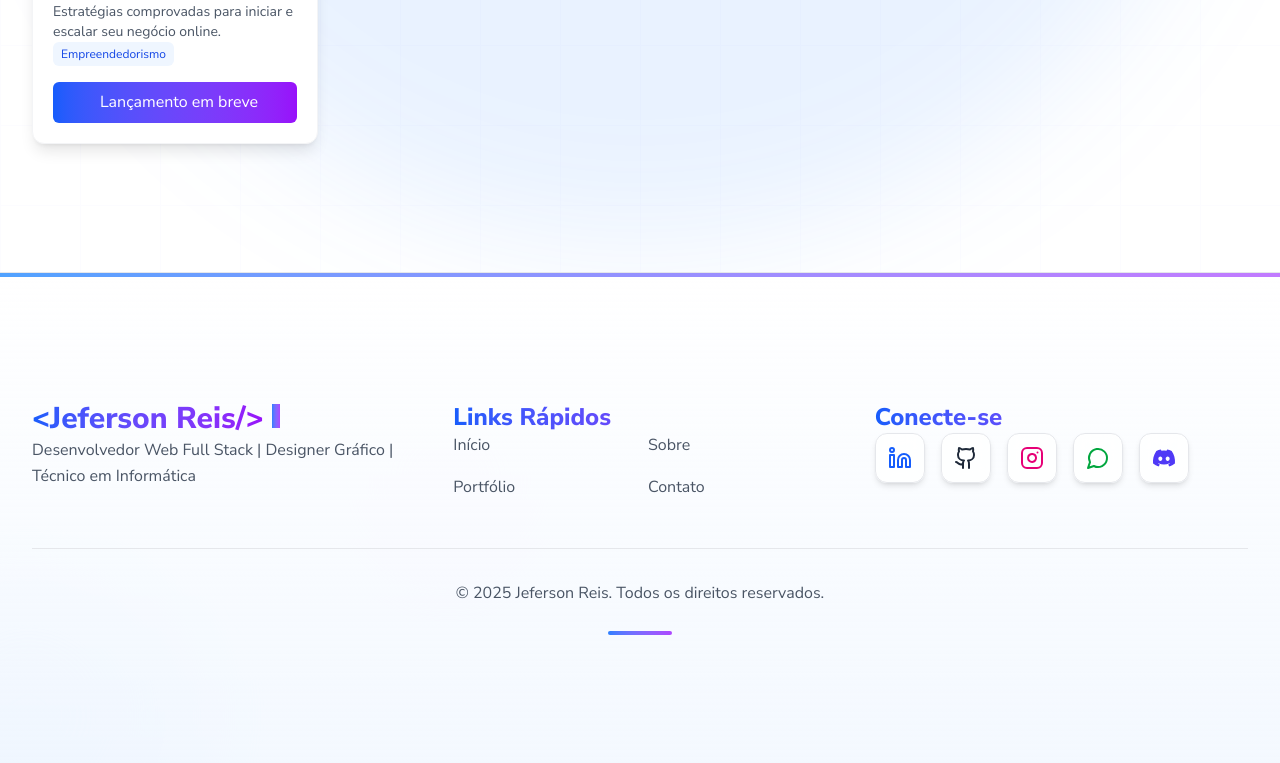
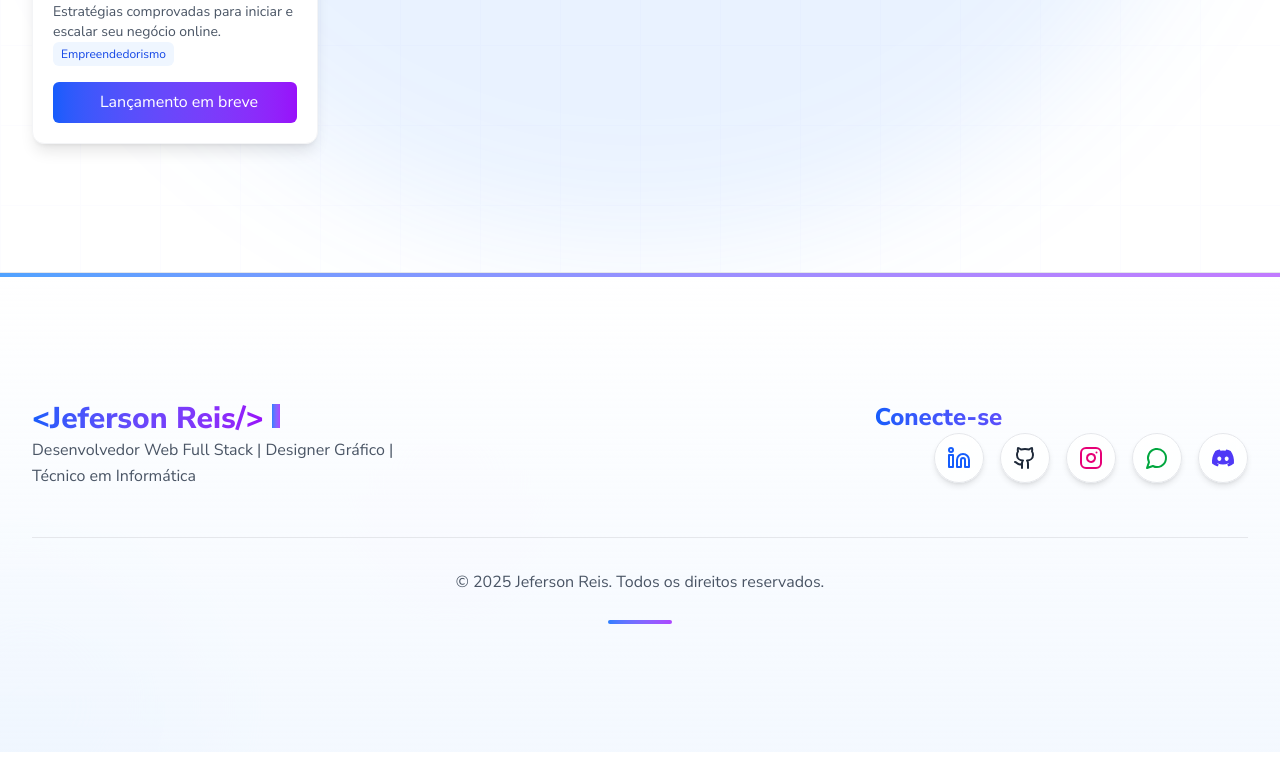
Before and after one commit to Jeffinp/jefersonreis.portifolio, a React (Vite) app: page /ebooks in a window 1280 px wide. Shown: the part 755-1518 px from the top of the page. Built offline with nearby package versions, Linux system fonts and the light colour scheme.

Commit message:
Melhoria de design e adição de botão no ver detalhes

```diff
--- a/src/components/Footer.jsx
+++ b/src/components/Footer.jsx
@@ -87,12 +87,6 @@ const Footer = () => {
         },
     ];
 
-    const menuItems = [
-        { key: 'home', delay: 0.2 },
-        { key: 'about', delay: 0.3 },
-        { key: 'portfolio', delay: 0.4 },
-        { key: 'contact', delay: 0.5 }
-    ];
 
     return (
         <footer className="relative min-h-[320px] md:min-h-[260px] bg-gradient-to-b from-white to-blue-50/70 dark:from-slate-900/60 dark:to-slate-900/60 border-t border-gray-200 dark:border-gray-800 py-10 md:py-16 flex flex-col justify-center">
@@ -123,32 +117,12 @@ const Footer = () => {
                         </p>
                     </AnimatedSection>
 
-                    {/* Quick Links */}
-                    <AnimatedSection delay={0.1} className="space-y-6">
-                        <h3 className="text-2xl font-bold bg-gradient-to-r from-blue-600 to-purple-600 dark:from-blue-400 dark:to-purple-400 bg-clip-text text-transparent">
-                            {t("footer.quickLinks")}
-                        </h3>
-                        <nav className="grid grid-cols-2 gap-4">
-                            {menuItems.map((item) => (
-                                <AnimatedSection key={item.key} delay={item.delay}>
-                                    <a
-                                        href={`#${item.key}`}
-                                        className="relative text-gray-600 dark:text-gray-300 transition-all duration-300 hover:translate-x-1 hover:text-blue-600 dark:hover:text-blue-400 whitespace-nowrap"
-                                    >
-                                        <span className="absolute -bottom-px left-0 w-0 h-px bg-gradient-to-r from-blue-500 to-purple-500 hover:w-full transition-all duration-300"></span>
-                                        {t(`menu.${item.key}`)}
-                                    </a>
-                                </AnimatedSection>
-                            ))}
-                        </nav>
-                    </AnimatedSection>
-
                     {/* Social Connections */}
-                    <AnimatedSection delay={0.2} className="space-y-6">
+                    <AnimatedSection delay={0.2} className="space-y-6 lg:col-start-3 lg:col-end-4">
                         <h3 className="text-2xl font-bold bg-gradient-to-r from-blue-600 to-purple-600 dark:from-blue-400 dark:to-purple-400 bg-clip-text text-transparent">
                             {t("footer.connect")}
                         </h3>
-                        <div className="flex flex-wrap gap-4">
+                        <div className="flex flex-wrap gap-4 justify-end">
                             {socialLinks.map((link, index) => (
                                 <motion.a
                                     key={index}
@@ -156,7 +130,7 @@ const Footer = () => {
                                     target="_blank"
                                     rel="noopener noreferrer"
                                     title={link.title}
-                                    className={`p-3 rounded-xl bg-white/80 dark:bg-gray-800/80 backdrop-blur-sm border border-gray-200 dark:border-gray-700 shadow-md transition-all duration-300 transform ${link.hoverColor}`}
+                                    className={`p-3 rounded-full bg-white/80 dark:bg-gray-800/80 backdrop-blur-sm border border-gray-200 dark:border-gray-700 shadow-md transition-all duration-300 transform ${link.hoverColor}`}
                                     aria-label={link.label}
                                     style={{ minWidth: 44, minHeight: 44, display: 'flex', alignItems: 'center', justifyContent: 'center' }}
                                     whileHover={{
--- a/src/containers/EbookPromo.jsx
+++ b/src/containers/EbookPromo.jsx
@@ -160,9 +160,9 @@ const EbookPromo = () => {
                                         </h3>
                                         <div className="mt-auto pt-2 flex items-center text-sm text-blue-600 dark:text-blue-400 font-medium">
                                             <Download size={14} className="mr-1" />
-                                            <span aria-label={t("ebooksPromo.details", "Ver detalhes")}>
+                                            <Link to="/ebooks" aria-label={t("ebooksPromo.details", "Ver detalhes")}>
                                                 {t("ebooksPromo.details", "Ver detalhes")}
-                                            </span>
+                                            </Link>
                                         </div>
                                     </div>
                                 </motion.div>
```
